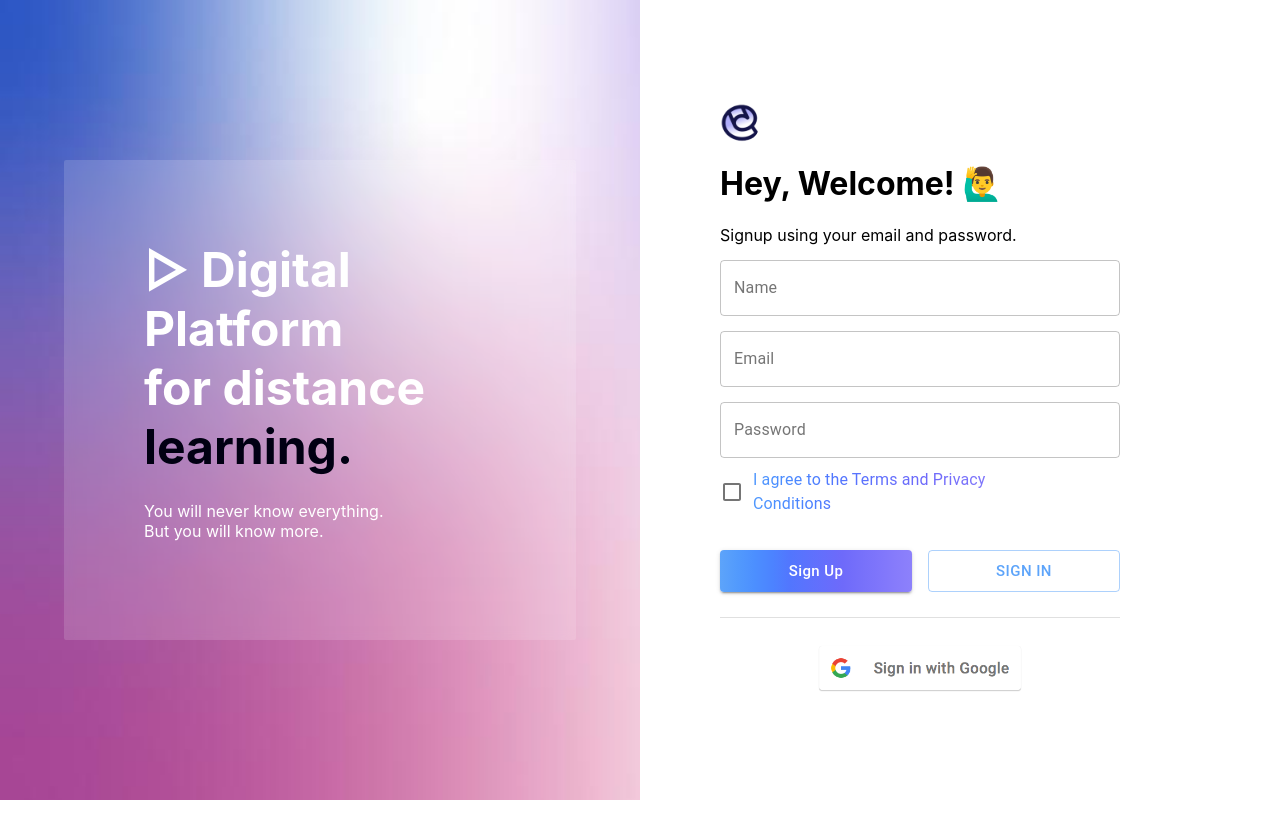
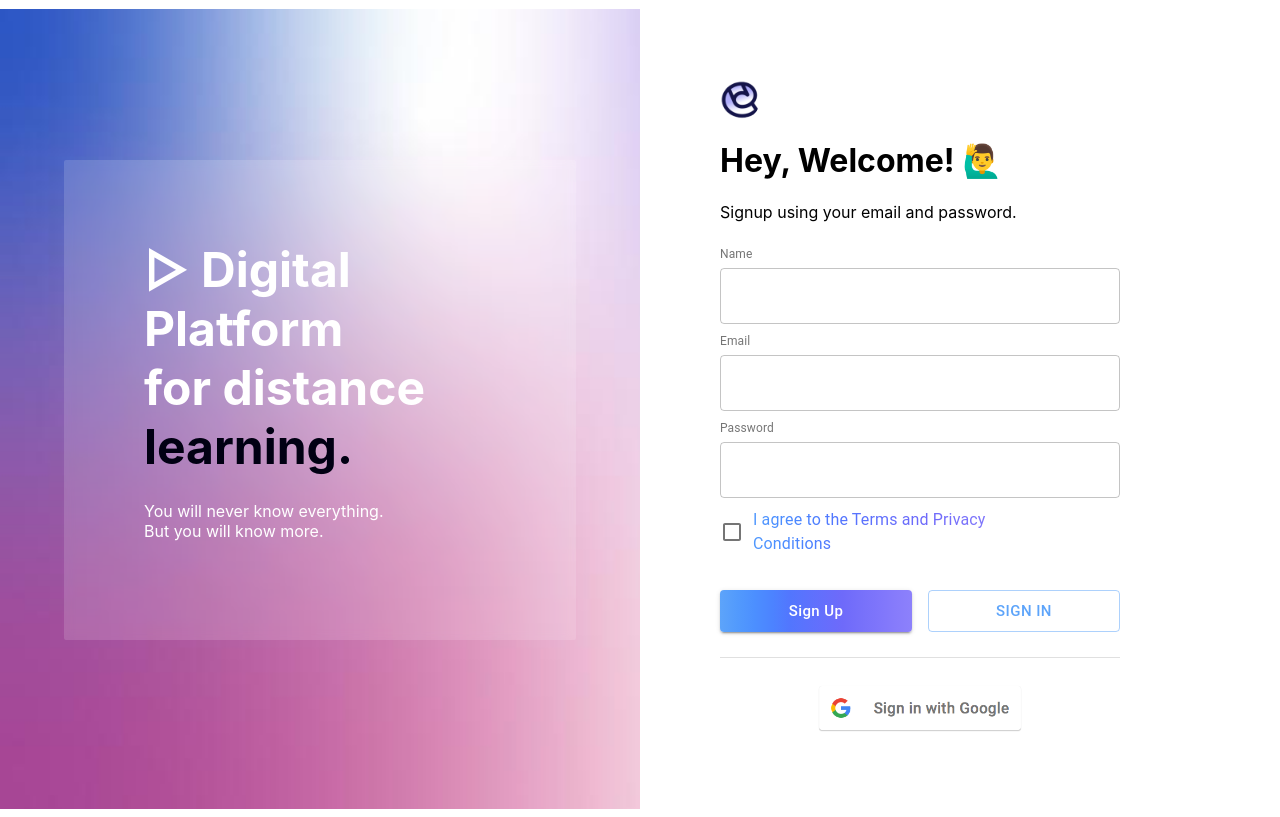
Before and after one commit to cardiffinc/react-login-beta, a React (Create React App) app: page /signup in a window 1280 px wide. Built offline with nearby package versions, Linux system fonts and the light colour scheme.

Commit message:
StyledInput

```diff
--- a/public/index.html
+++ b/public/index.html
@@ -11,7 +11,7 @@
     />
     <link rel="apple-touch-icon" href="%PUBLIC_URL%/logo.jpg" />
     <link rel="manifest" href="%PUBLIC_URL%/manifest.json" />
-    <title>SJoshuaDarth's Template</title>
+    <title>SJoshuadarth's Template</title>
   </head>
   <body>
     <noscript>You need to enable JavaScript to run this app.</noscript>
--- a/src/components/Home/Home.js
+++ b/src/components/Home/Home.js
@@ -5,7 +5,7 @@ import './styles.css'
 
 function Home() {
     const history = useHistory();
-    document.title = 'SJoshuaDarth\'s Template | Home';
+    document.title = 'SJoshuadarth\'s Template | Home';
     const {name} = JSON.parse(localStorage.getItem('currentDarthUser'));
     const handleLogout = () => {
         try{
--- a/src/components/Login/Login.js
+++ b/src/components/Login/Login.js
@@ -5,10 +5,9 @@ import artwork from '../../staticAssets/login-artwork.jpg'
 import EduParkLogo from '../../staticAssets/Edupark-Login-Logo-ali.png'
 import { Avatar, Button, Checkbox, Divider, FormControlLabel } from '@material-ui/core';
 import { useHistory } from 'react-router';
-import { Link } from 'react-router-dom';
-import TextInput from '../TextInput/TextField';
 import './styles.css'
 import GoogleSignIn from '../GoogleSignIn/GoogleSignIn';
+import StyledTextInput from '../StyledTextInput/StylesTextInput';
 
 const useStyles = makeStyles((theme) => ({
     root: {
@@ -44,7 +43,7 @@ const useStyles = makeStyles((theme) => ({
         width: '-webkit-fill-available',
         textTransform: 'none',
         color: '#fff',
-        background: 'linear-gradient(to right, #5da4fa, #529afd, #4c8fff, #4c83ff, #5276fe, #5c72fd, #656efc, #6e6afa, #7670fa, #7e75fb, #867bfb, #8d81fb)'
+        background: 'linear-gradient(to right, #5da4fa, #529afd, #4c8fff, #4c83ff, #5276fe, #5c72fd, #656efc, #6e6afa, #7670fa, #7e75fb, #867bfb, #8d81fb)',
     },
     divider: {
         marginTop: 25,
@@ -87,7 +86,7 @@ function Login() {
     const [password, setPassword] = useState('');
     const [disableButton, setDisableButton] = useState(true);
     const [error, setError] = useState(null);
-    document.title = 'SJoshuaDarth\'s Template | Login';
+    document.title = 'SJoshuadarth\'s Template | Login';
 
     const checkUserExists = user => {
         return email === user.email;
@@ -113,6 +112,7 @@ function Login() {
 
     useEffect(() => {
         setError(null);
+        console.log(email, password)
         if (email !== '' && password !== '') {
             setDisableButton(false)
         } else setDisableButton(true)
@@ -158,8 +158,8 @@ function Login() {
 
                         <form onSubmit={handleLogin}>
                             <div className={classes.formInputContentHolder}>
-                                <TextInput {...configEmailInput} handleChange={event => setEmail(event.target.value)} />
-                                <TextInput {...configPasswordInput} handleChange={event => setPassword(event.target.value)} />
+                                <StyledTextInput {...configEmailInput} handleChange={event => setEmail(event.target.value)} />
+                                <StyledTextInput {...configPasswordInput} handleChange={event => setPassword(event.target.value)} />
                                 <Grid container alignItems="center">
                                 <Grid item xs={6}>
                                     <FormControlLabel
--- a/src/components/Signup/Signup.js
+++ b/src/components/Signup/Signup.js
@@ -6,9 +6,9 @@ import EduParkLogo from '../../staticAssets/Edupark-Login-Logo-ali.png'
 import { Avatar, Button, Checkbox, Divider, FormControlLabel } from '@material-ui/core';
 import ErrorOutlineIcon from '@material-ui/icons/ErrorOutline';
 import { useHistory } from 'react-router';
-import TextInput from '../TextInput/TextField';
 import './styles.css'
 import GoogleSignIn from '../GoogleSignIn/GoogleSignIn';
+import StyledTextInput from '../StyledTextInput/StylesTextInput';
 
 const useStyles = makeStyles((theme) => ({
     root: {
@@ -86,6 +86,9 @@ const useStyles = makeStyles((theme) => ({
     divider: {
         marginTop: 25,
         marginBottom: 25,
+    },
+    inputWrapper: {
+        marginTop: 25
     }
 }));
 
@@ -98,7 +101,7 @@ function Signup() {
     const [policy, setPolicy] = useState(false);
     const [disableButton, setDisableButton] = useState(true);
     const [error, setError] = useState(null);
-    document.title = 'SJoshuaDarth\'s Template | Signup';
+    document.title = 'SJoshuadarth\'s Template | Signup';
 
     const checkUserExists = user => {
         return email === user.email;
@@ -202,13 +205,13 @@ function Signup() {
 
                         <form onSubmit={handleSignup}>
                             <div className={classes.inputWrapper}>
-                                <TextInput
+                                <StyledTextInput
                                     {...configNameInput}
                                     handleChange={event => setName(event.target.value)} />
-                                <TextInput
+                                <StyledTextInput
                                     {...configEmailInput}
                                     handleChange={event => setEmail(event.target.value)} />
-                                <TextInput
+                                <StyledTextInput
                                     {...configPasswordInput}
                                     handleChange={event => setPassword(event.target.value)} />
                             </div>
--- a/src/components/Signup/styles.css
+++ b/src/components/Signup/styles.css
@@ -39,5 +39,5 @@
 .MuiButton-contained.Mui-disabled {
     color: rgba(0, 0, 0, 0.26)!important;
     box-shadow: none!important;
-    background-color: rgba(0, 0, 0, 0.12)!important;
+    background: rgba(0, 0, 0, 0.12)!important;
 }
--- /dev/null
+++ b/src/components/StyledTextInput/StylesTextInput.js
@@ -0,0 +1,31 @@
+import { InputLabel, makeStyles, TextField } from '@material-ui/core';
+import React from 'react';
+
+const useStyles = makeStyles((theme) => ({
+    root:{
+        marginTop: 10
+    }, authInput: {
+        marginTop: 5,
+    }
+  }));
+
+function StyledTextInput({handleChange, id, label, type}) {
+    const classes = useStyles();
+    return (
+        <div className={classes.root}>
+        <InputLabel shrink htmlFor={id}>
+          {label}
+        </InputLabel>
+        <TextField
+            id={id}
+            type={type}
+            variant="outlined"
+            fullWidth
+            color='secondary'
+            className={classes.authInput}
+            onChange={handleChange}/>
+        </div>
+    )
+}
+
+export default StyledTextInput
--- a/src/components/TextInput/TextField.js
+++ /dev/null
@@ -1,25 +0,0 @@
-import { makeStyles, TextField } from '@material-ui/core';
-import React from 'react';
-
-const useStyles = makeStyles((theme) => ({
-    authInput: {
-        marginTop: 15,
-    }
-  }));
-
-function TextInput({handleChange, id, label, type}) {
-    const classes = useStyles();
-    return (
-        <TextField
-            id={id}
-            label={label}
-            type={type}
-            variant="outlined"
-            fullWidth
-            color='secondary'
-            className={classes.authInput}
-            onChange={handleChange}/>
-    )
-}
-
-export default TextInput
```
